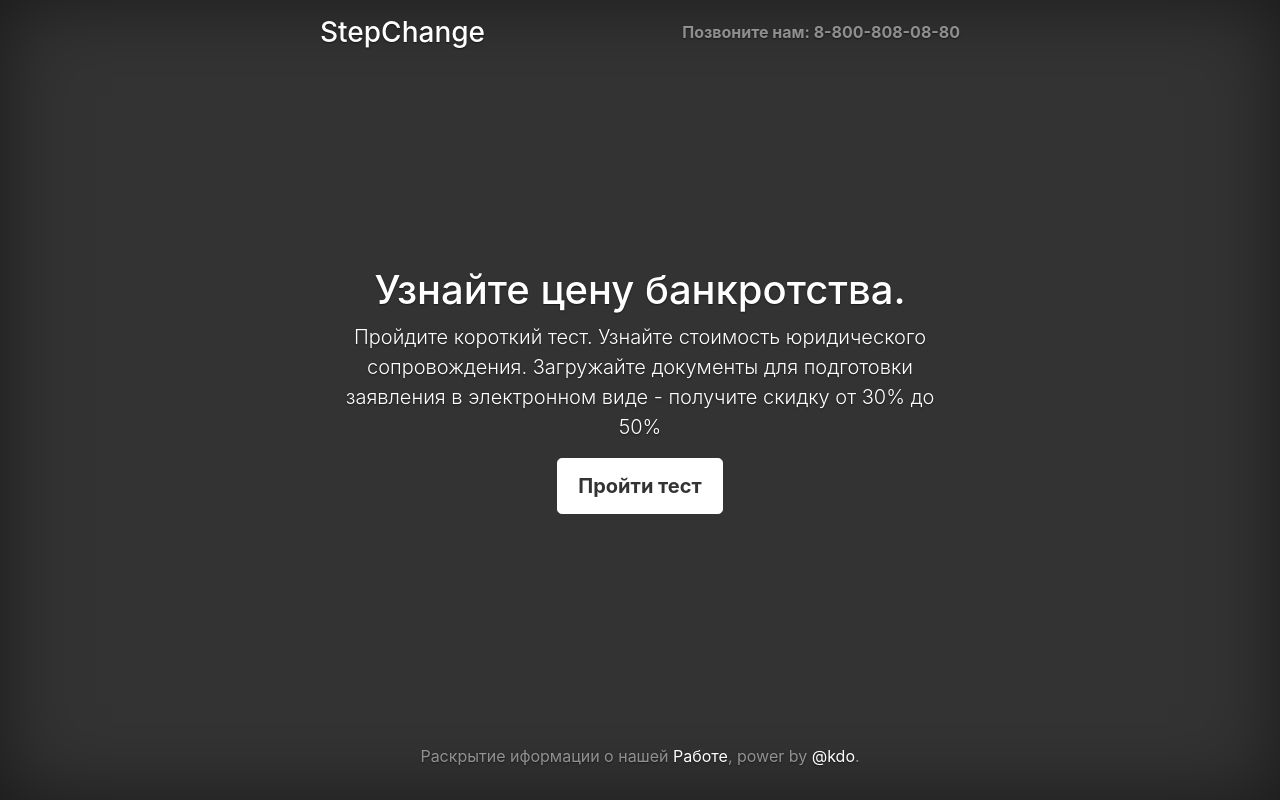
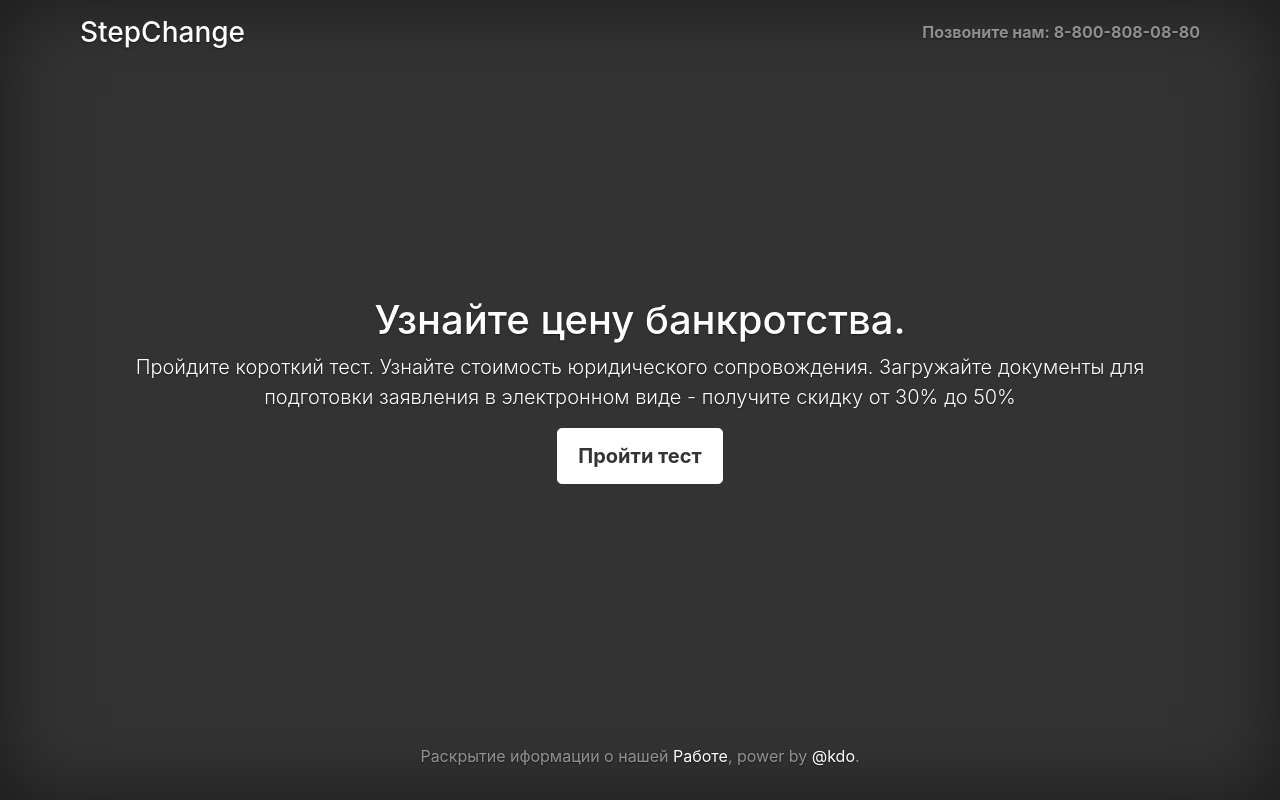
Before and after one commit to vo0doO/voodoo-blog-development, a Django app: page / in a window 1280 px wide. Run offline with Django 3.2, Linux system fonts and the light colour scheme; some libraries are stand-ins or nearby versions.

Commit message:
fix-style-pading-margin-border

```diff
--- a/blog/static/blog/css/cover.css
+++ b/blog/static/blog/css/cover.css
@@ -39,7 +39,7 @@
 }
 
 .cover-container {
-  max-width: 42em;
+  max-width: 72em;
 }
 
 
@@ -89,7 +89,10 @@
 /*
  * Cover
  */
-.cover {
+#landing-text {
+  padding: 0 1.5rem;
+}
+#main-detail {
   padding: 0 1.5rem;
 }
 .cover .btn-lg {
--- a/blog/templates/blog/answer_detail.html
+++ b/blog/templates/blog/answer_detail.html
@@ -11,7 +11,7 @@
     </div>
   </header>
 
-      <main role="main" class="inner cover">
+      <main role="main" id="main-detail" class="inner cover">
         <h1 class="cover-heading">Благодарим за ваши ответы.</h1>
         <p class="lead"> Номер вашей заявки: {{ answer.id }} </p>
         <p class="lead"> Наши специалисты незамедлительно с вами свяжутся.</p>
--- a/blog/templates/blog/landing_page.html
+++ b/blog/templates/blog/landing_page.html
@@ -4,7 +4,7 @@
   <header class="masthead mb-auto">
     <div class="inner">
       <h3 class="masthead-brand">StepChange</h3>
-      <nav class="nav nav-masthead justify-content-end">
+      <nav class="nav nav-masthead justify-content-center">
         <a class="nav-link disabled" href="#">Позвоните нам: 8-800-808-08-80</a>
       </nav>
     </div>
@@ -12,7 +12,7 @@
 
   <main role="main" class="inner cover">
     <h1 class="cover-heading">Узнайте цену банкротства.</h1>
-    <p class="lead">Пройдите короткий тест. Узнайте стоимость юридического сопровождения. Загружайте документы для подготовки заявления в электронном виде - получите скидку от 30% до 50%</p>
+    <p id="landing-text" class="lead">Пройдите короткий тест. Узнайте стоимость юридического сопровождения. Загружайте документы для подготовки заявления в электронном виде - получите скидку от 30% до 50%</p>
     <p class="lead">
       <a href="{% url 'blog:answer_add' %}" class="btn btn-lg btn-secondary">Пройти тест</a>
     </p>
```
